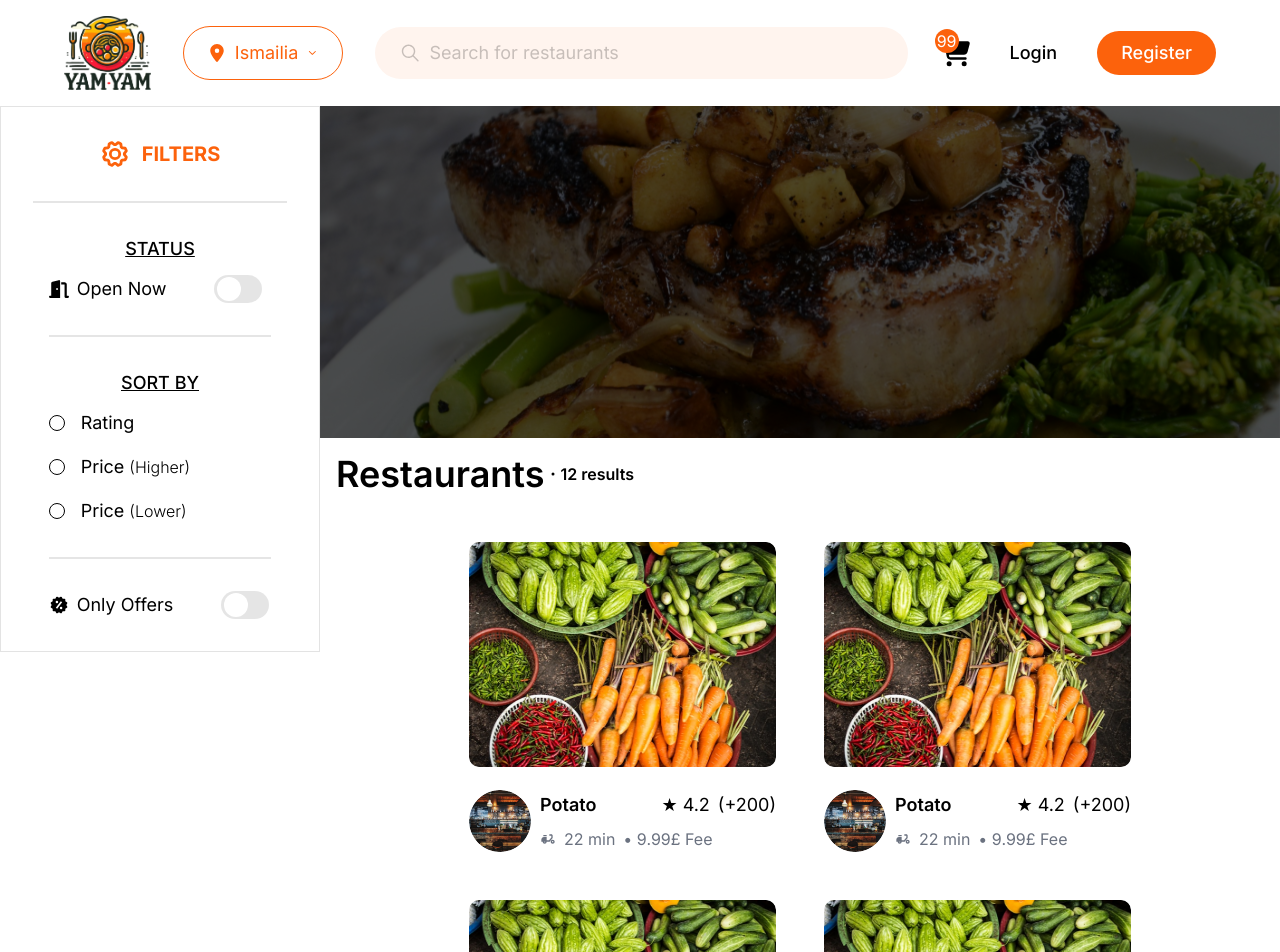
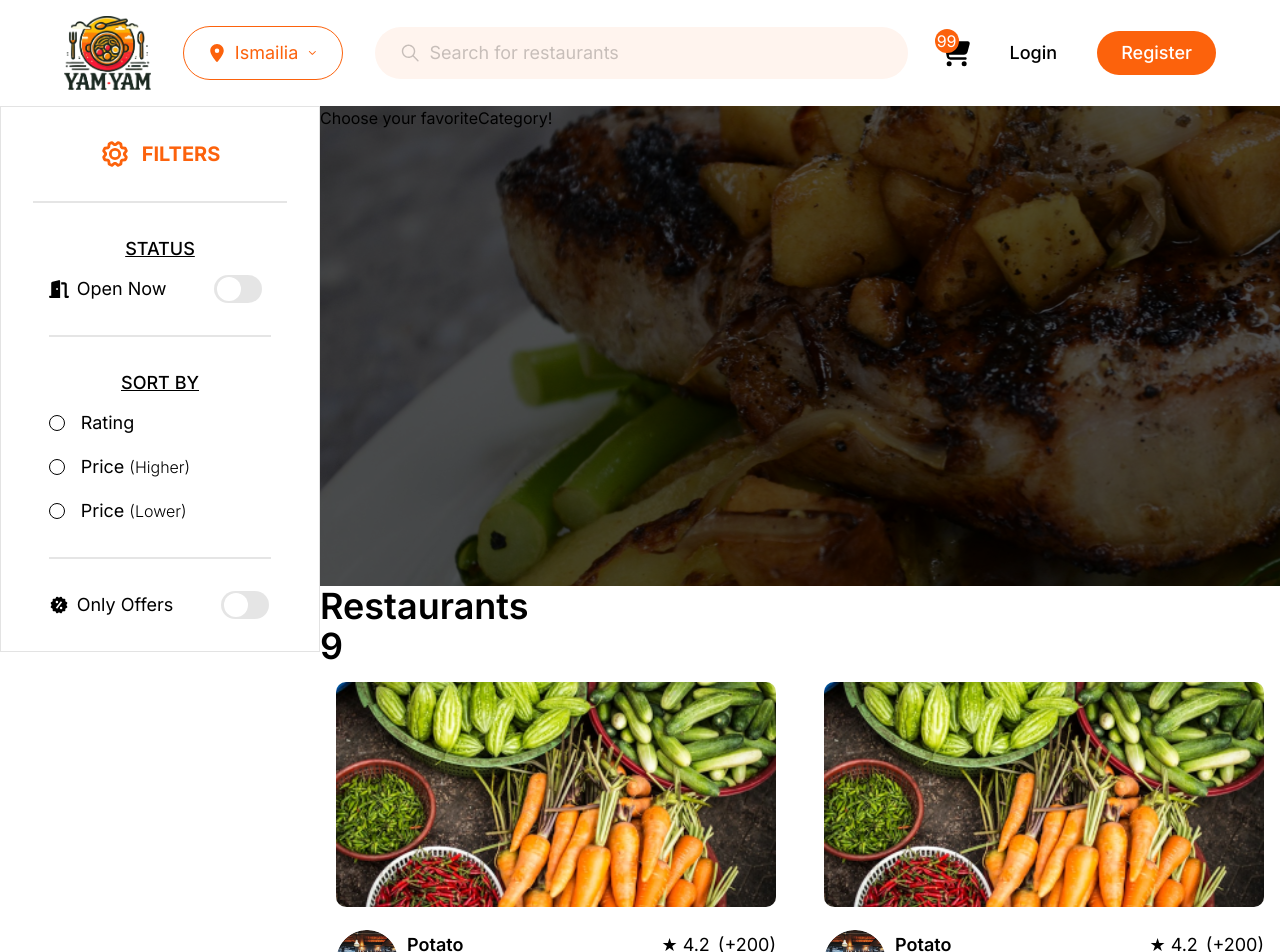
Before and after one commit to elsayedessam003/YumYum, a React (Vite) app in the folder Client/: page /restaurants in a window 1280 px wide. Shown: the top 952 px of the page. Built offline with nearby package versions, Linux system fonts and the light colour scheme.

Commit message:
added a grid view for the cards

```diff
--- a/Client/src/components/Restaurant Card/RestaurantCard.jsx
+++ b/Client/src/components/Restaurant Card/RestaurantCard.jsx
@@ -21,11 +21,11 @@ function RestaurantCard({
   profileImgSrc,
 }) {
   return (
-    <div className="rounded-lg flex w-[339px] flex-col items-start gap-[23px] hover:shadow-lg hover:scale-105 transition-all ease-linear p-4 cursor-pointer">
+    <div className="rounded-lg flex flex-col items-start gap-[23px] hover:shadow-lg hover:scale-105 transition-all ease-linear p-4 cursor-pointer">
       <img
         src={imgSrc}
         alt={name}
-        className="h-[225px] self-stretch rounded-[10px] bg-lightgray bg-center bg-cover bg-no-repeat bg-[#F2F2F2]"
+        className="h-[225px] self-stretch rounded-[10px] object-cover object-center"
       />
 
       <div className="flex items-center gap-[9px] self-stretch">
@@ -35,7 +35,7 @@ function RestaurantCard({
           className="w-[62px] h-[62px] rounded-full bg-cover bg-no-repeat"
         />
 
-        <div className="flex w-[268px] flex-col items-start gap-1">
+        <div className="flex w-full flex-col items-start gap-1">
           <div className="flex justify-between w-full">
             <h3 className="text-lg font-semibold">{name}</h3>
             <div className="flex items-center text-lg">
--- a/Client/src/pages/restaurants/Restaurants.jsx
+++ b/Client/src/pages/restaurants/Restaurants.jsx
@@ -11,22 +11,24 @@ function Restaurants() {
       </div>
 
       <div className={"w-full overflow-hidden"}>
-        <div>
-          <img src={backGround} alt="" />
+        <div
+          style={{ backgroundImage: "url('/CategoriesBackground.svg')" }}
+          className={"h-[30rem] bg-no-repeat bg-cover"}
+        >
+          <section className={"flex"}>
+            Choose your favorite <section>Category</section>!
+          </section>
         </div>
 
-        <div className={"flex flex-wrap justify-center items-center gap-4"}>
-          <div
-            className={
-              "flex items-center w-full text-4xl font-semibold text-center p-4"
-            }
-          >
-            Restaurants{" "}
-            <section className={"flex items-center text-base h-full"}>
-              <BsDot /> <p>12 results</p>
-            </section>
-          </div>
+        <div className={"font-semibold text-4xl"}>
+          Restaurants <section className={""}>9</section>
+        </div>
 
+        <div
+          className={
+            "grid justify-normal grid-cols-[repeat(auto-fill,minmax(340px,1fr))] gap-4 "
+          }
+        >
           <RestaurantCard
             name={"Potato"}
             fee={9.99}
```
